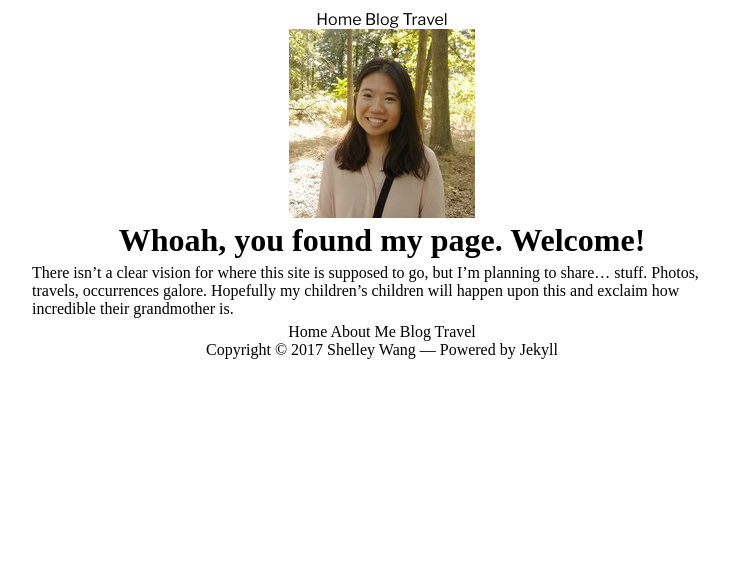
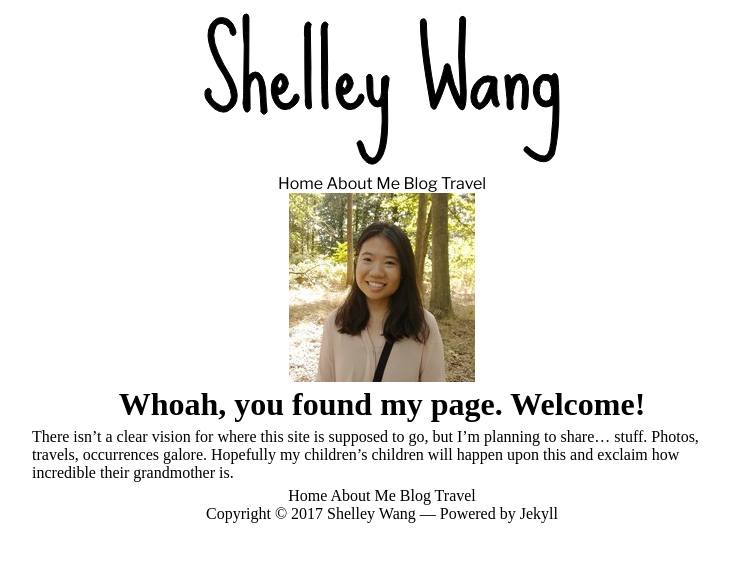
Before and after one commit to shellbellwa/shellbellwa.github.io, a Jekyll site: the page built from index.md, in a window 1280 px wide. Shown: the top 562 px of the page, without its empty margins (258-987 px from the left). Built offline with Jekyll 4.4.1, drawn with Linux system fonts in a browser that asks for light colours.

Commit message:
Move navlinks out of header and use include for it

```diff
--- a/_includes/nav.html
+++ b/_includes/nav.html
@@ -1,5 +1,9 @@
 <div class="nav">
-  <a href="{{ site.baseurl }}/">Home</a>
-  <a href="{{ site.baseurl }}/blog/">Blog</a>
-  <a href="{{ site.baseurl }}/travel/">Travel</a>
+
+  <img class="banner" src="{{ site.baseurl }}/banner.svg">
+
+  <div class="nav-navbar">
+    {% include navlinks.html %}
+  </div>
+
 </div>
```
